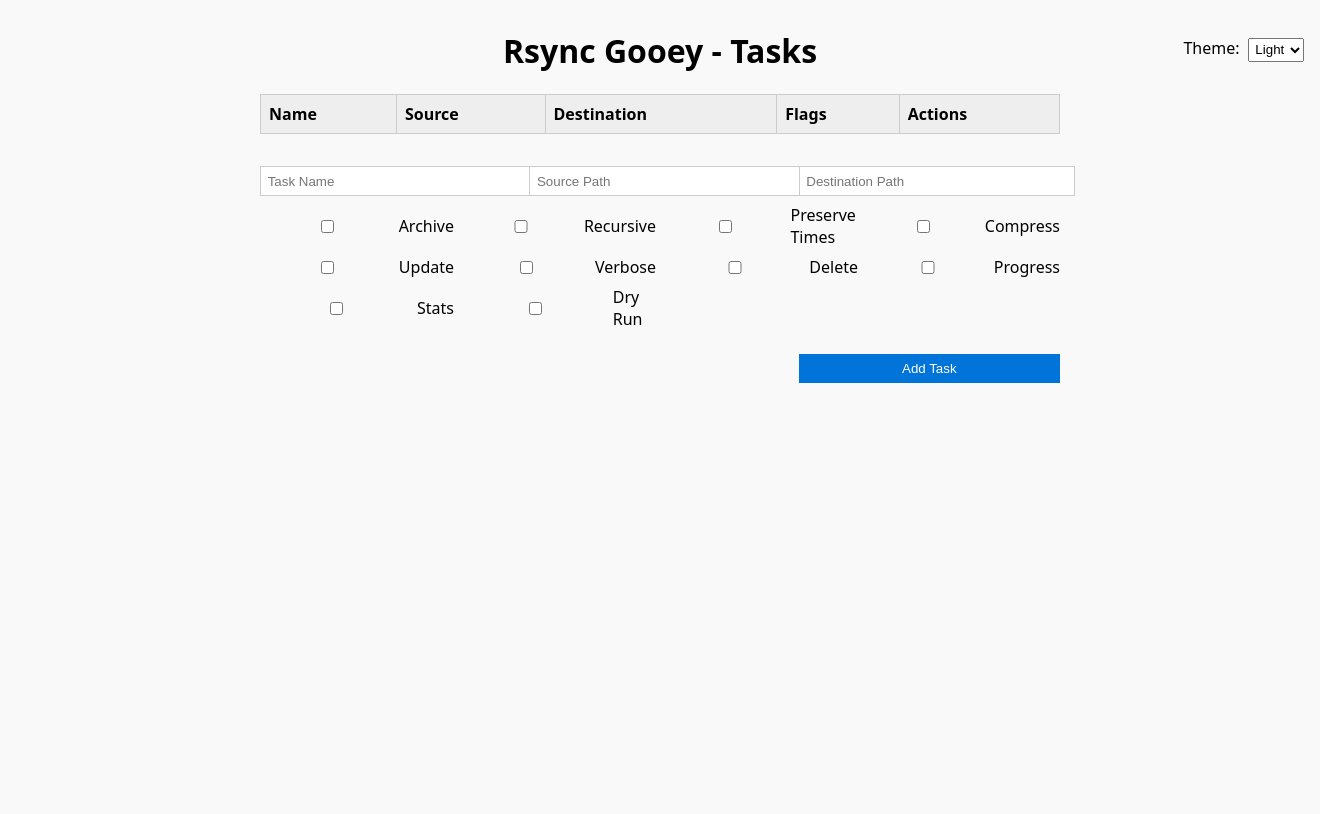
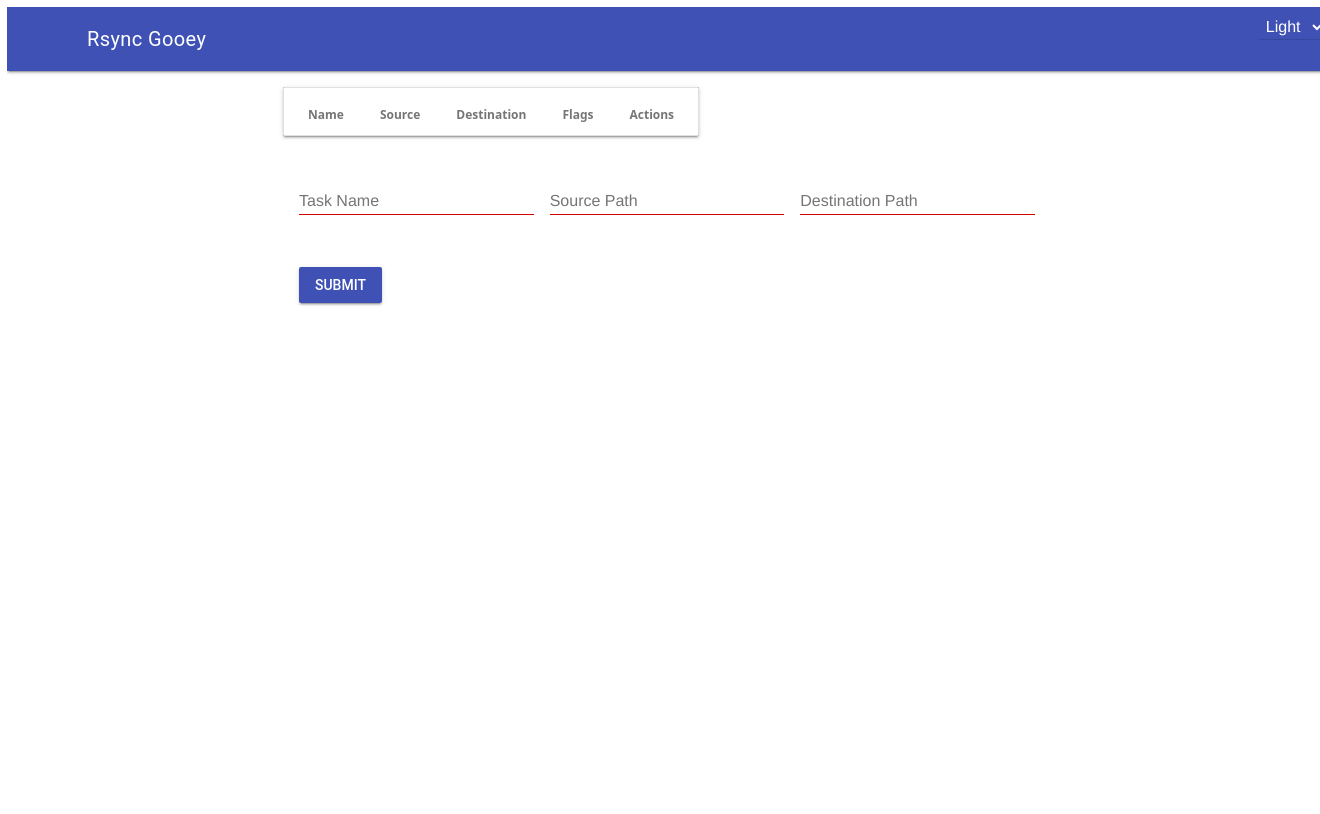
Before and after one commit to dro-ex/rsync-gooey, a Flask app: page / in a window 1320 px wide; the page is wider, and only the part inside the window is pictured. Before the commit the page ends 383 px from the top of that part, so only its background shows below. Run offline with Flask 3, Linux system fonts and the light colour scheme; data that the repository does not hold is empty.

Commit message:
Update index.html

```diff
--- a/templates/index.html
+++ b/templates/index.html
@@ -2,40 +2,85 @@
 <html lang="en">
 <head>
   <meta charset="UTF-8">
-  <meta name="viewport" content="width=device-width,initial-scale=1">
+  <meta name="viewport" content="width=device-width, initial-scale=1.0">
   <title>Rsync Gooey - Tasks</title>
+  <!-- Material Design Lite CSS -->
+  <link rel="stylesheet" href="https://code.getmdl.io/1.3.0/material.indigo-pink.min.css">
   <link rel="stylesheet" href="static/style.css">
 </head>
 <body>
-  <header>
-    <h1>Rsync Gooey - Tasks</h1>
+  <div class="mdl-layout mdl-js-layout mdl-layout--fixed-header">
+    <header class="mdl-layout__header">
+      <div class="mdl-layout__header-row">
+        <span class="mdl-layout-title">Rsync Gooey</span>
+        <div class="mdl-layout-spacer"></div>
         <div id="theme-selector-container">
-      <label for="theme-selector">Theme:</label>
-      <select id="theme-selector">
+          <select id="theme-selector" class="mdl-textfield__input">
             <option value="light">Light</option>
             <option value="dark">Dark</option>
           </select>
         </div>
+      </div>
     </header>
-  <main>
-    <rsync-task-list></rsync-task-list>
-    <rsync-task-form></rsync-task-form>
+    <main class="mdl-layout__content">
+      <div class="page-content">
+        <div class="mdl-grid">
+          <div class="mdl-cell mdl-cell--12-col">
+            <table class="mdl-data-table mdl-js-data-table mdl-shadow--2dp">
+              <thead>
+                <tr>
+                  <th class="mdl-data-table__cell--non-numeric">Name</th>
+                  <th class="mdl-data-table__cell--non-numeric">Source</th>
+                  <th class="mdl-data-table__cell--non-numeric">Destination</th>
+                  <th>Flags</th>
+                  <th>Actions</th>
+                </tr>
+              </thead>
+              <tbody id="tasks"></tbody>
+            </table>
+          </div>
+          <div class="mdl-cell mdl-cell--12-col">
+            <form id="taskForm" class="mdl-grid">
+              <div class="mdl-cell mdl-cell--4-col">
+                <div class="mdl-textfield mdl-js-textfield">
+                  <input class="mdl-textfield__input" type="text" name="name" placeholder="Task Name" required>
+                </div>
+              </div>
+              <div class="mdl-cell mdl-cell--4-col">
+                <div class="mdl-textfield mdl-js-textfield">
+                  <input class="mdl-textfield__input" type="text" name="src" placeholder="Source Path" required>
+                </div>
+              </div>
+              <div class="mdl-cell mdl-cell--4-col">
+                <div class="mdl-textfield mdl-js-textfield">
+                  <input class="mdl-textfield__input" type="text" name="dest" placeholder="Destination Path" required>
+                </div>
+              </div>
+              <div class="mdl-cell mdl-cell--12-col" id="flags"></div>
+              <div class="mdl-cell mdl-cell--12-col">
+                <button type="submit" class="mdl-button mdl-js-button mdl-button--raised mdl-button--colored">
+                  Submit
+                </button>
+              </div>
+            </form>
+          </div>
+        </div>
+      </div>
     </main>
-  <!-- Load web components first -->
+  </div>
+
+  <!-- Material Design Lite JS -->
+  <script defer src="https://code.getmdl.io/1.3.0/material.min.js"></script>
   <script src="static/rsync-task-components.js"></script>
-  <!-- Theme script -->
   <script>
     (function() {
       const selector = document.getElementById('theme-selector');
       const saved = localStorage.getItem('theme') || 'light';
-    document.documentElement.classList.add(saved);
+      document.body.classList.add(saved);
       selector.value = saved;
       selector.addEventListener('change', function() {
-      document.documentElement.classList.remove('light', 'dark');
-      document.documentElement.classList.add(this.value);
+        document.body.classList.toggle('dark', this.value === 'dark');
         localStorage.setItem('theme', this.value);
       });
     })();
   </script>
-</body>
-</html>
```
Lines whose indentation alone changed are shown as unchanged.
